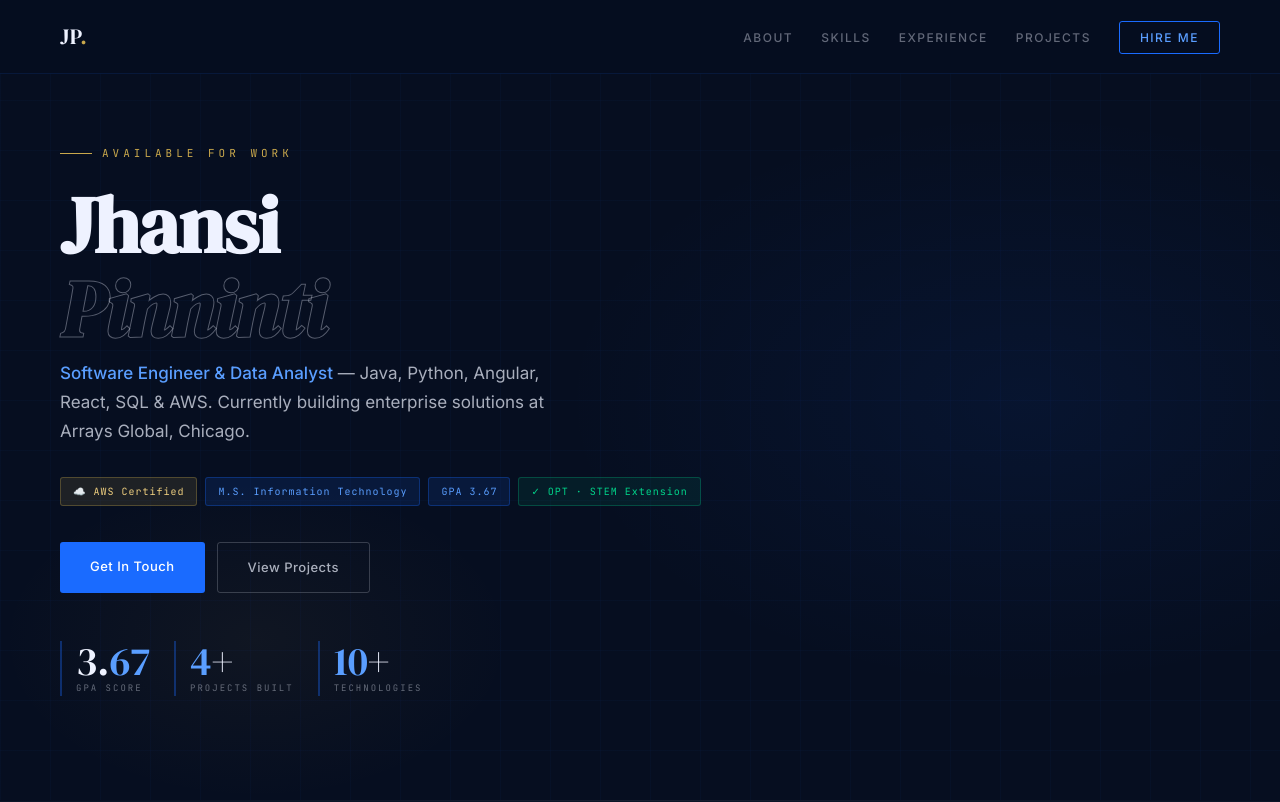
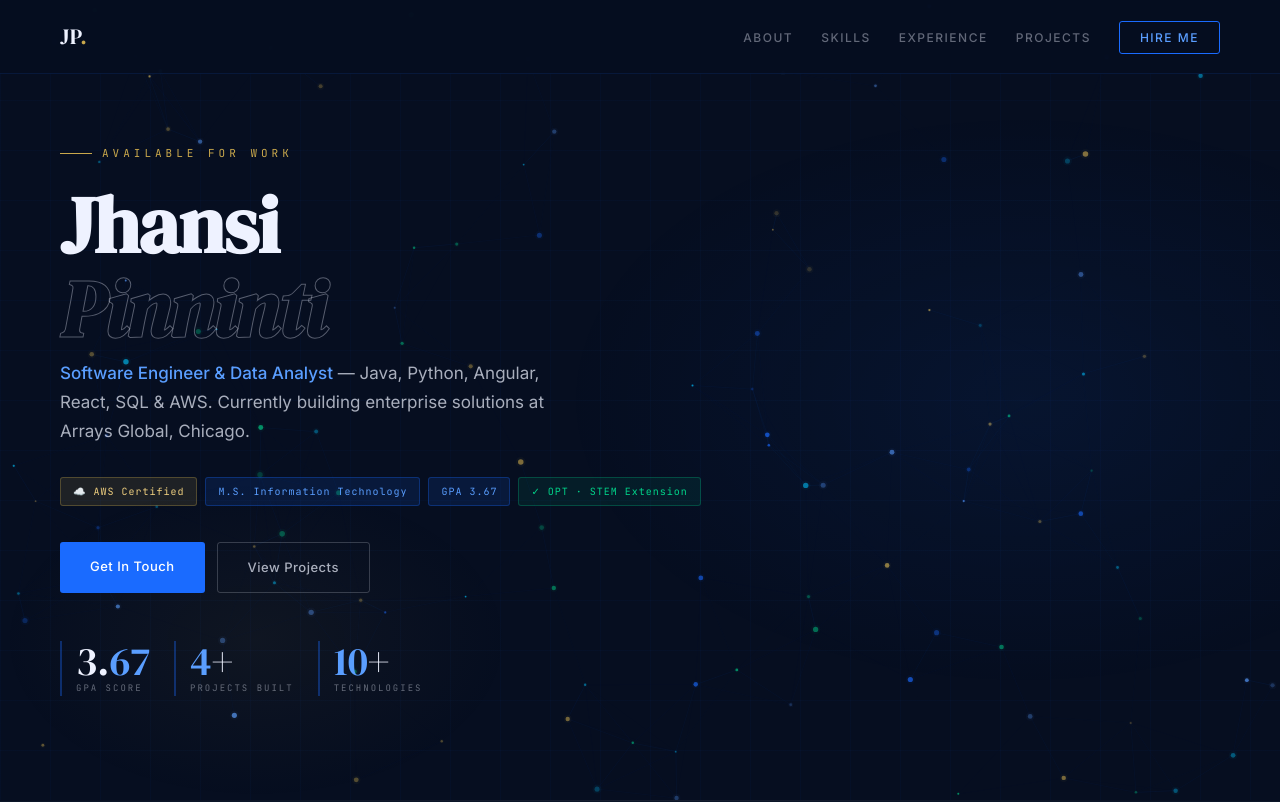
Before and after one commit to pjhansi2001/jhansi-pinninti.github.io, a plain HTML site: page index.html in a window 1280 px wide. Shown: the top 802 px of the page. Drawn offline with Linux system fonts and the light colour scheme; animation ran at ten frames a second.

Commit message:
Update index.html

```diff
--- a/index.html
+++ b/index.html
@@ -38,6 +38,15 @@ a { text-decoration: none; }
 ::-webkit-scrollbar { width: 4px; }
 ::-webkit-scrollbar-track { background: var(--navy); }
 ::-webkit-scrollbar-thumb { background: var(--blue); border-radius: 2px; }
+
+/* ── DOTS CANVAS ── */
+#dotsCanvas {
+  position: fixed;
+  top: 0; left: 0;
+  width: 100%; height: 100%;
+  z-index: 0;
+  pointer-events: none;
+}
 
 /* ── NAV ───────────────────────────── */
 nav {
@@ -606,6 +615,7 @@ footer {
 </style>
 </head>
 <body>
+<canvas id="dotsCanvas"></canvas>
 
 <!-- NAV -->
 <nav id="navbar">
@@ -940,6 +950,125 @@ footer {
 </footer>
 
 <script>
+// ── Animated Dots Background ──────────────────────────────
+const canvas = document.getElementById('dotsCanvas');
+const ctx    = canvas.getContext('2d');
+let W, H, dots = [], mouse = { x: -999, y: -999 };
+
+const COLORS = ['rgba(26,107,255,', 'rgba(90,158,255,', 'rgba(201,168,76,', 'rgba(0,212,138,', 'rgba(0,200,255,'];
+const DOT_COUNT = () => Math.floor((W * H) / 9000);
+const MAX_DIST  = 130;
+
+function resize() {
+  W = canvas.width  = window.innerWidth;
+  H = canvas.height = window.innerHeight;
+  initDots();
+}
+
+function randColor() { return COLORS[Math.floor(Math.random() * COLORS.length)]; }
+
+function initDots() {
+  dots = [];
+  const n = DOT_COUNT();
+  for (let i = 0; i < n; i++) {
+    dots.push({
+      x: Math.random() * W,
+      y: Math.random() * H,
+      r: Math.random() * 2 + 0.8,
+      vx: (Math.random() - 0.5) * 0.4,
+      vy: (Math.random() - 0.5) * 0.4,
+      alpha: Math.random() * 0.5 + 0.2,
+      color: randColor()
+    });
+  }
+}
+
+function draw() {
+  ctx.clearRect(0, 0, W, H);
+
+  // Draw connecting lines
+  for (let i = 0; i < dots.length; i++) {
+    for (let j = i + 1; j < dots.length; j++) {
+      const dx = dots[i].x - dots[j].x;
+      const dy = dots[i].y - dots[j].y;
+      const dist = Math.sqrt(dx * dx + dy * dy);
+      if (dist < MAX_DIST) {
+        const opacity = (1 - dist / MAX_DIST) * 0.15;
+        ctx.beginPath();
+        ctx.strokeStyle = `rgba(26,107,255,${opacity})`;
+        ctx.lineWidth = 0.5;
+        ctx.moveTo(dots[i].x, dots[i].y);
+        ctx.lineTo(dots[j].x, dots[j].y);
+        ctx.stroke();
+      }
+    }
+
+    // Mouse interaction — attract nearby dots
+    const mdx = dots[i].x - mouse.x;
+    const mdy = dots[i].y - mouse.y;
+    const mdist = Math.sqrt(mdx * mdx + mdy * mdy);
+    if (mdist < 160) {
+      const force = (160 - mdist) / 160 * 0.012;
+      dots[i].vx -= mdx * force;
+      dots[i].vy -= mdy * force;
+      // Draw line to mouse
+      const mo = (1 - mdist / 160) * 0.35;
+      ctx.beginPath();
+      ctx.strokeStyle = `rgba(26,107,255,${mo})`;
+      ctx.lineWidth = 0.8;
+      ctx.moveTo(dots[i].x, dots[i].y);
+      ctx.lineTo(mouse.x, mouse.y);
+      ctx.stroke();
+    }
+  }
+
+  // Draw dots
+  for (const d of dots) {
+    // Move
+    d.x += d.vx;
+    d.y += d.vy;
+    // Speed limit
+    const spd = Math.sqrt(d.vx*d.vx + d.vy*d.vy);
+    if (spd > 1.2) { d.vx *= 0.95; d.vy *= 0.95; }
+    // Slow drift damping
+    d.vx *= 0.999; d.vy *= 0.999;
+    // Drift nudge
+    d.vx += (Math.random() - 0.5) * 0.02;
+    d.vy += (Math.random() - 0.5) * 0.02;
+    // Wrap edges
+    if (d.x < 0) d.x = W; if (d.x > W) d.x = 0;
+    if (d.y < 0) d.y = H; if (d.y > H) d.y = 0;
+
+    // Pulse alpha
+    d.alpha += (Math.random() - 0.5) * 0.008;
+    d.alpha  = Math.max(0.1, Math.min(0.75, d.alpha));
+
+    // Draw dot with glow
+    ctx.beginPath();
+    ctx.arc(d.x, d.y, d.r * 1.8, 0, Math.PI * 2);
+    ctx.fillStyle = d.color + '0.04)';
+    ctx.fill();
+
+    ctx.beginPath();
+    ctx.arc(d.x, d.y, d.r, 0, Math.PI * 2);
+    ctx.fillStyle = d.color + d.alpha + ')';
+    ctx.fill();
+  }
+
+  requestAnimationFrame(draw);
+}
+
+window.addEventListener('mousemove', e => { mouse.x = e.clientX; mouse.y = e.clientY; });
+window.addEventListener('touchmove', e => {
+  mouse.x = e.touches[0].clientX;
+  mouse.y = e.touches[0].clientY;
+}, { passive: true });
+window.addEventListener('mouseleave', () => { mouse.x = -999; mouse.y = -999; });
+window.addEventListener('resize', resize);
+
+resize();
+draw();
+
 // ── Hamburger toggle
 function toggleMenu() {
   const ham  = document.getElementById('ham');
```
